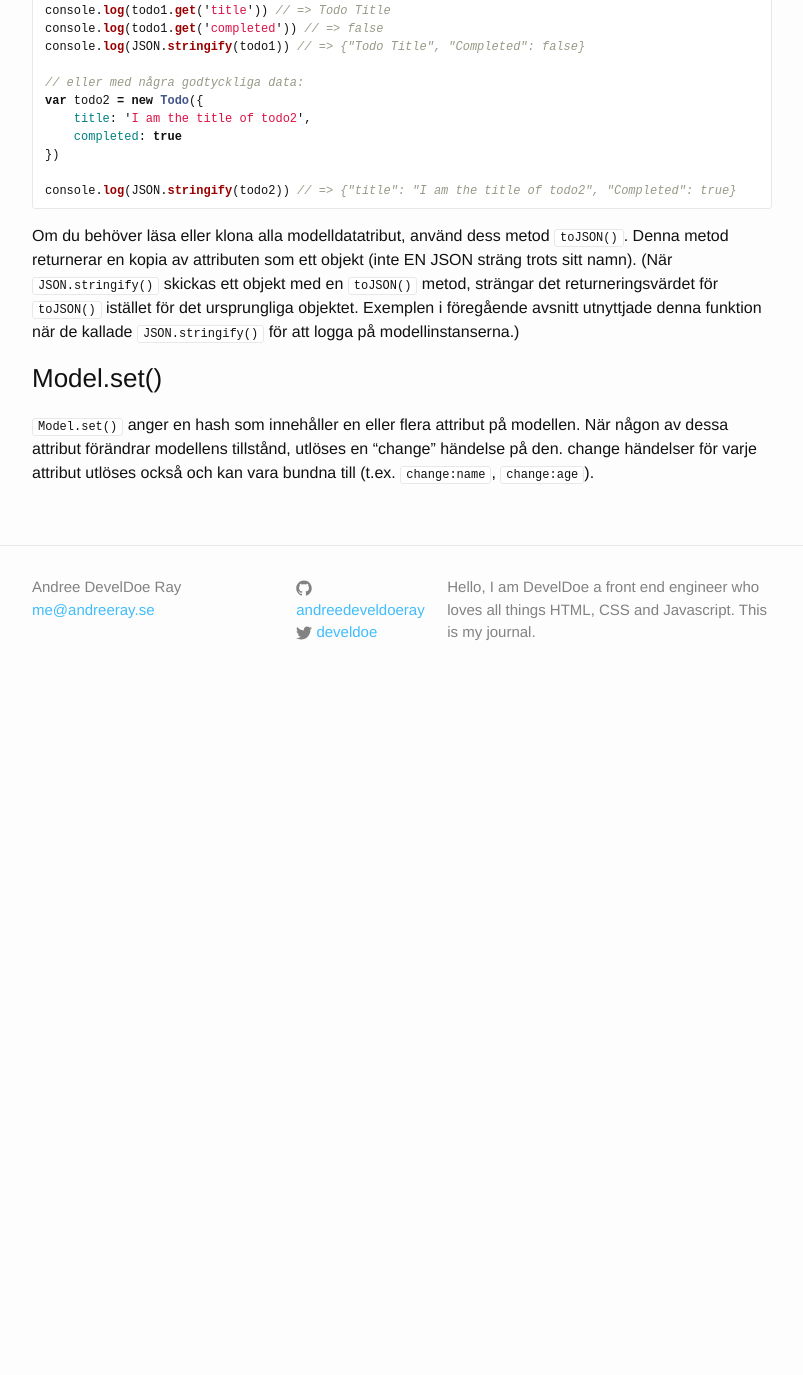
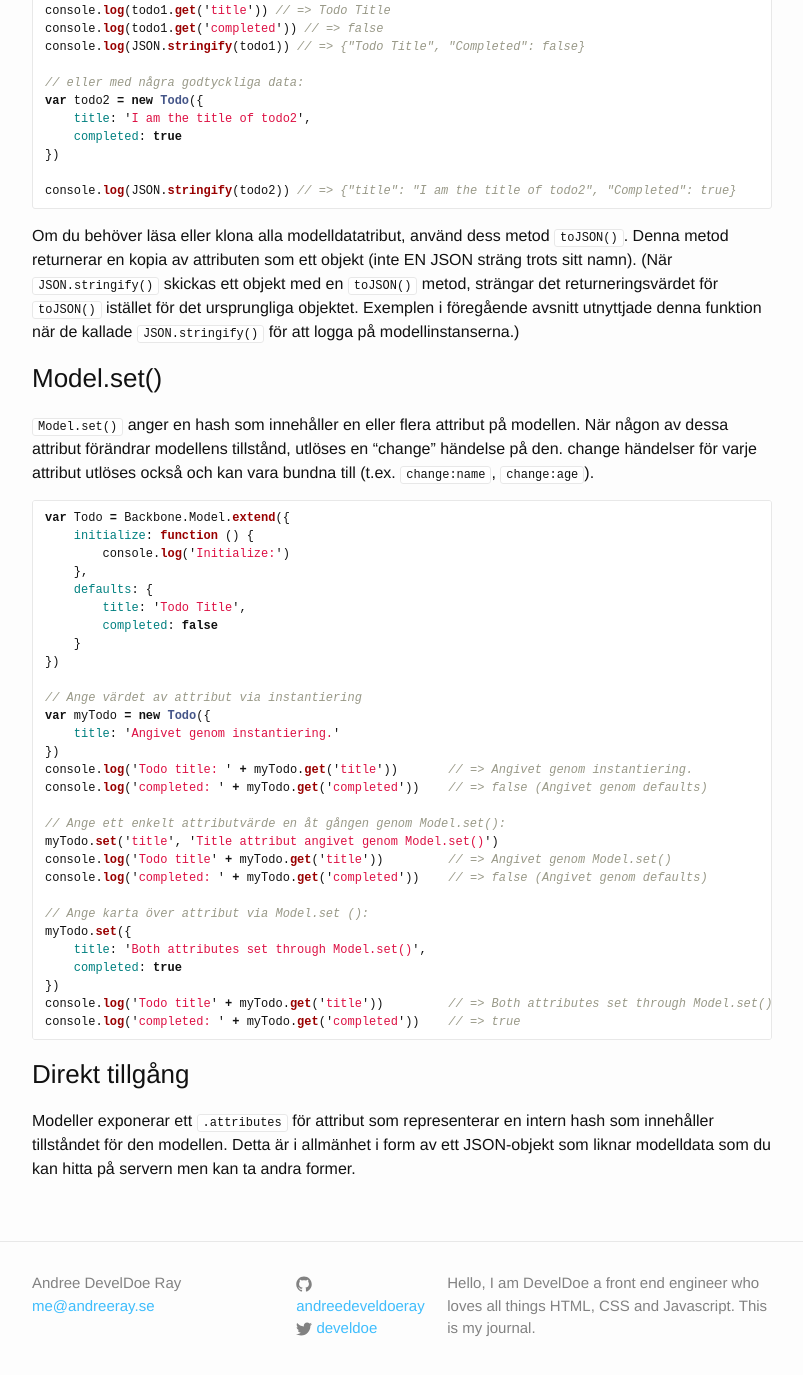
Before and after one commit to develdoe/develdoe.github.io, a Jekyll site: the page built from _posts/2017-10-30-backbonejs-basics.md, in a window 1280 px wide and 1400 px high, scrolled down 3141 px. Shown: the top 1375 px of the window, without its empty margins (238-1041 px from the left). Built offline with Jekyll 4.4.1, drawn with Linux system fonts in a browser that asks for light colours; before the commit the page ends 3845 px from its top, so only the background shows below that.

Commit message:
Update 2017-10-30-backbonejs-basics.md

````diff
--- a/_posts/2017-10-30-backbonejs-basics.md
+++ b/_posts/2017-10-30-backbonejs-basics.md
@@ -142,3 +142,39 @@ Om du behöver läsa eller klona alla modelldatatribut, använd dess metod `toJS
 ### Model.set()
 
 `Model.set()` anger en hash som innehåller en eller flera attribut på modellen. När någon av dessa attribut förändrar modellens tillstånd, utlöses en "change" händelse på den. change händelser för varje attribut utlöses också och kan vara bundna till (t.ex. `change:name`, `change:age`).
+
+```js
+var Todo = Backbone.Model.extend({
+    initialize: function () {
+        console.log('Initialize:')
+    },
+    defaults: {
+        title: 'Todo Title',
+        completed: false
+    }
+})
+
+// Ange värdet av attribut via instantiering
+var myTodo = new Todo({
+    title: 'Angivet genom instantiering.'
+})
+console.log('Todo title: ' + myTodo.get('title'))       // => Angivet genom instantiering.
+console.log('completed: ' + myTodo.get('completed'))    // => false (Angivet genom defaults)
+
+// Ange ett enkelt attributvärde en åt gången genom Model.set():
+myTodo.set('title', 'Title attribut angivet genom Model.set()')
+console.log('Todo title' + myTodo.get('title'))         // => Angivet genom Model.set()
+console.log('completed: ' + myTodo.get('completed'))    // => false (Angivet genom defaults)
+
+// Ange karta över attribut via Model.set ():
+myTodo.set({
+    title: 'Both attributes set through Model.set()',
+    completed: true
+})
+console.log('Todo title' + myTodo.get('title'))         // => Both attributes set through Model.set()
+console.log('completed: ' + myTodo.get('completed'))    // => true
+```
+
+### Direkt tillgång
+
+Modeller exponerar ett `.attributes` för attribut som representerar en intern hash som innehåller tillståndet för den modellen. Detta är i allmänhet i form av ett JSON-objekt som liknar modelldata som du kan hitta på servern men kan ta andra former.
````
